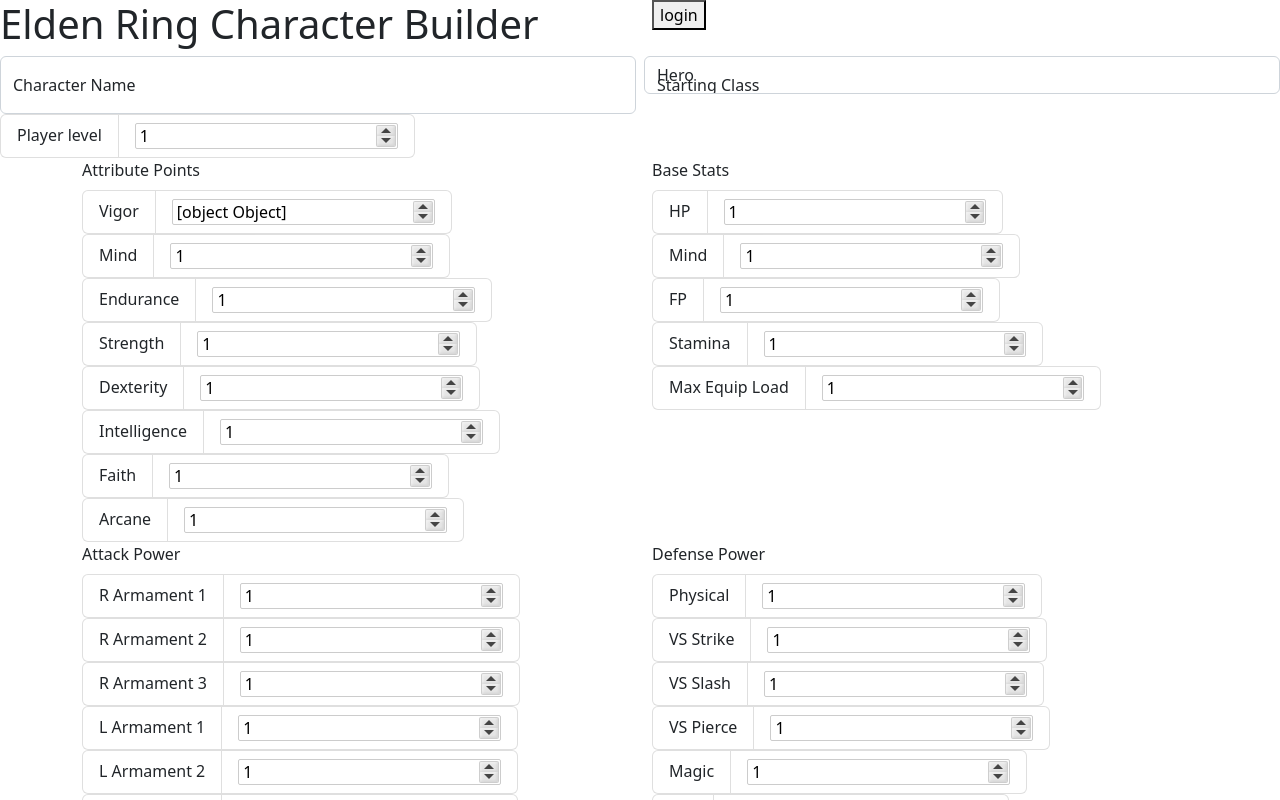
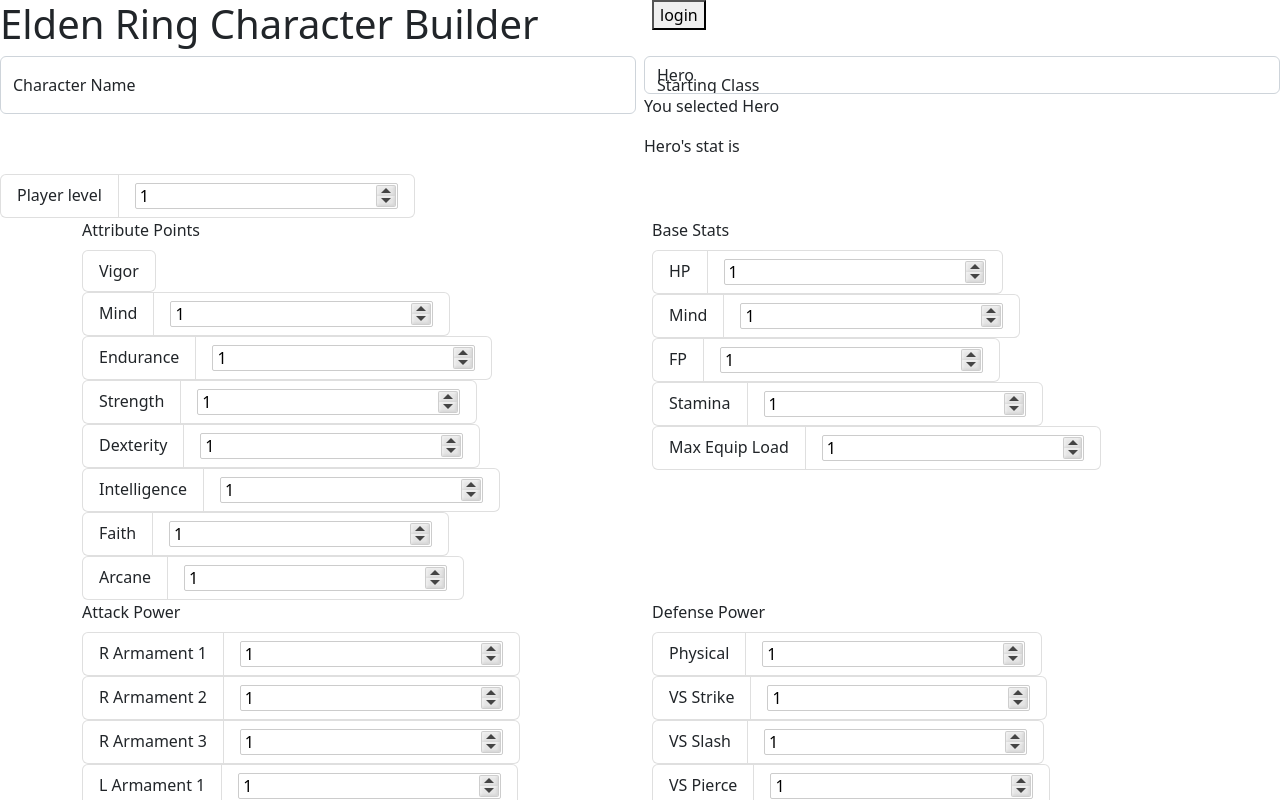
Before and after one commit to Emertortis/Web3Project, a React (Create React App) app in the folder er-website/: page / in a window 1280 px wide. Shown: the top 800 px of the page. Built offline with nearby package versions, Linux system fonts and the light colour scheme.

Commit message:
dropdown value

```diff
--- a/er-website/src/pages/classData/Class.json
+++ b/er-website/src/pages/classData/Class.json
@@ -4,7 +4,7 @@
             "name": "Hero",
             "image": "https://eldenring.fanapis.com/images/classes/17f69d71826l0i32gkm3ndn3kywxqj.png",
             "description": "A stalwart Hero, at home with a battleaxe, descended from a badlands chieftain",
-            "stats": {
+
                     "level": "7",
                     "vigor": "14",
                     "mind": "9",
@@ -14,14 +14,14 @@
                     "intelligence": "7",
                     "faith": "8",
                     "arcane": "11"
-            }
+
         },
         {
             "id": "17f69b2dd76l0i32gljr3f62pkzhjo",
             "name": "Warrior",
             "image": "https://eldenring.fanapis.com/images/classes/17f69b2dd76l0i32gljr3f62pkzhjo.png",
             "description": "A twinblade wielding warrior from a nomadic tribe. An origin of exceptional technique",
-            "stats": {
+
                 "level": "8",
                 "vigor": "11",
                 "mind": "12",
@@ -31,7 +31,7 @@
                 "intelligence": "10",
                 "faith": "8",
                 "arcane": "9"
-            }
+
         },
         {
             "id": "17f69874f7bl0i32gmqaffmbfral8f",
--- a/er-website/src/pages/webpage.js
+++ b/er-website/src/pages/webpage.js
@@ -16,12 +16,29 @@
 
 function ER_webpage() {
 
-    function getTargetProfile(profileName) {
+    const getDropdownValue = () => {
 
-        const profile = Data.filter(profiles => { return profiles.name === "Hero"}
-        )
-        return profile
-    }
+        //Finds name of dropdown
+        const value = "Hero";
+        return value;
+      };
+
+      const getDropdownStat= () => {
+
+        const filteredProducts = Data.filter(statValue => statValue.vigor === statValue.name.match(value)).map(post=>(post.vigor))
+        return filteredProducts;
+      };
+
+      const [value, setValue] = useState(getDropdownValue);
+      const [filteredProducts, setfilteredProducts] = useState(getDropdownStat);
+
+      const handleChange = (e) => {
+        setValue(e.target.value);
+      };
+      console.log(filteredProducts)
+
+
+
 
 
 
@@ -50,18 +67,23 @@
                     <div className="startingClass">
                         <FloatingLabel controlId="floatingSelect" label="Starting Class">
                             <Form.Group as={Col} controlId="dropdownItem">
-                                <Form.Control as="select" >
+                                <Form.Control as="select" value={value} onChange={handleChange} >
                                     {
                                         Data.map(post => {
 
                                             return (
-                                                <option >{post.name}</option> //Grabs name data from json file
+
+                                                <option>{post.name}</option> //Grabs name data from json file
+
                                             )
+
                                         })
                                     }
                                 </Form.Control>
                             </Form.Group>
                         </FloatingLabel>
+                        <p>{`You selected ${value}`}</p>
+                        <p>{`${value}'s stat is ${filteredProducts} `}</p>
                     </div>
                 </Col>
             </Row>
@@ -81,16 +103,13 @@
                     <Row>
                         <Col>
                             <Form.Label>Attribute Points</Form.Label>
+
                             <ListGroup horizontal>
-
                                 <ListGroup.Item>Vigor</ListGroup.Item>
-                                {
-
-                                            <ListGroup.Item><NumericInput min={0} max={99} value={getTargetProfile(Data.map(post => post.stats.vigor))}></NumericInput></ListGroup.Item>
-                                            // I can read data from stat
-                                            // TODO: figure out how to get data to display that of the correct class that is chosen.
-
-                                }
+                                        {
+                                            Data.filter(statValue=> statValue.name.match(value)===statValue.vigor).map(post=>
+                                                <ListGroup.Item><NumericInput min={0} max={99} value={post.vigor} onChange={handleChange}/></ListGroup.Item>
+                                            )}
                             </ListGroup>
 
                             <ListGroup horizontal>
```
Lines whose indentation alone changed are shown as unchanged.
